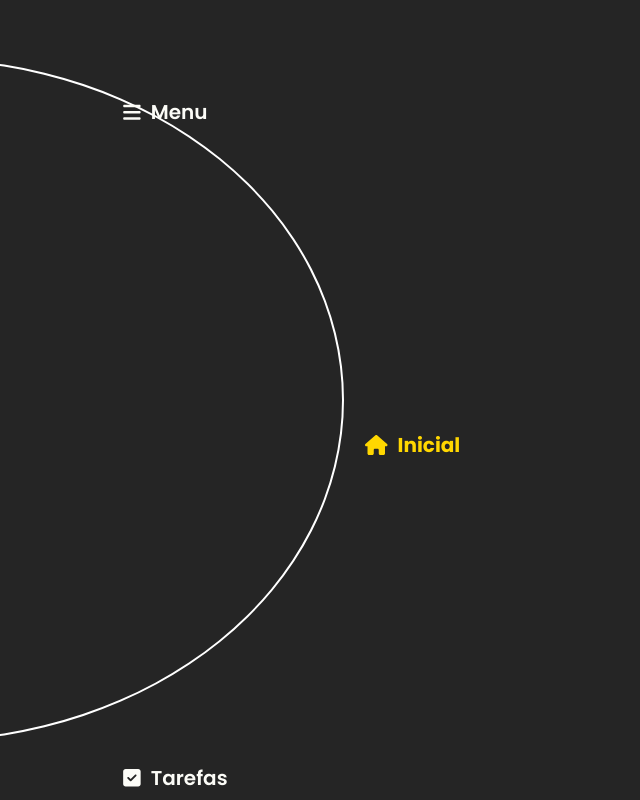
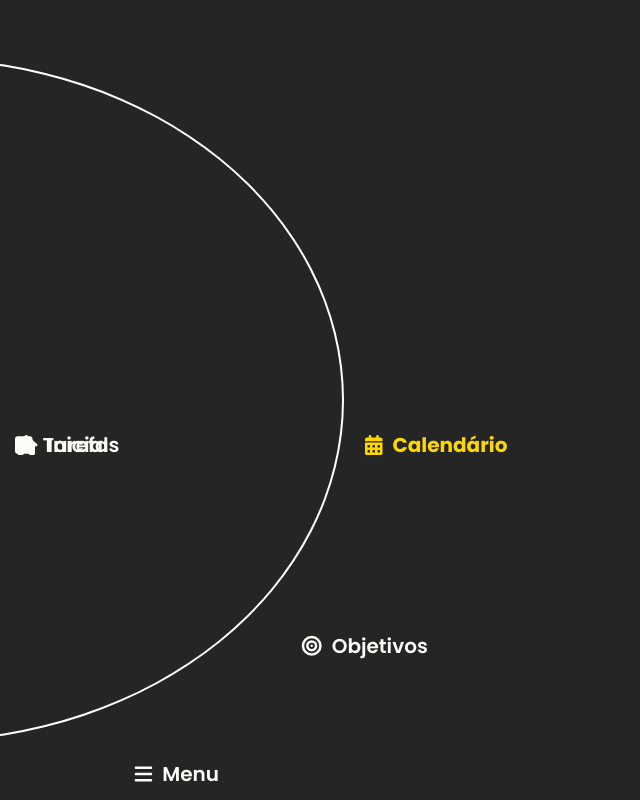
Before and after one commit to amalia-coelho/myBufunfa, a React (Vite) app: page / in a window 1280 px wide. Shown: the whole page, without its empty margins (0-640 px from the left). Built offline with nearby package versions, Linux system fonts and the light colour scheme.

Commit message:
Progresso na distribuição do menu

```diff
--- a/src/components/Navbar.jsx
+++ b/src/components/Navbar.jsx
@@ -49,13 +49,16 @@ const Navbar = () => {
     const rotatedTitles = [...titles.slice(offset), ...titles.slice(0, offset)];
 
     const NavOption = ({ icon, label, index }) => {
-        const angle = 360 / totalItems * index;
+        // Defina os ângulos manualmente para cada item, começando de -70° até +70°
+        const angles = [-70, -35, 0, 35, 70];
+        const angle = angles[index];
+
         const elementStyle = {
             transform: `rotate(${angle}deg) translate(350px) rotate(-${angle}deg)`,
         };
 
         // Aplica uma classe especial ao item na posição de ângulo 0
-        const isSelected = index === 0 ? 'selected' : '';
+        const isSelected = index === 2 ? 'selected' : '';
 
         return (
             <div className={`nav-option ${isSelected}`} style={elementStyle}>
```
